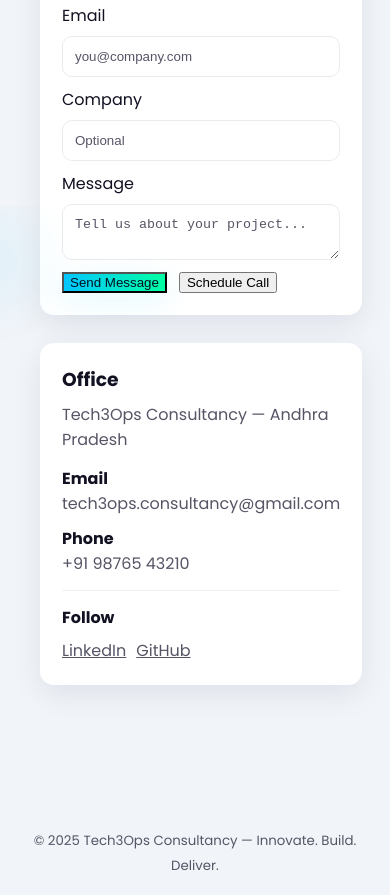
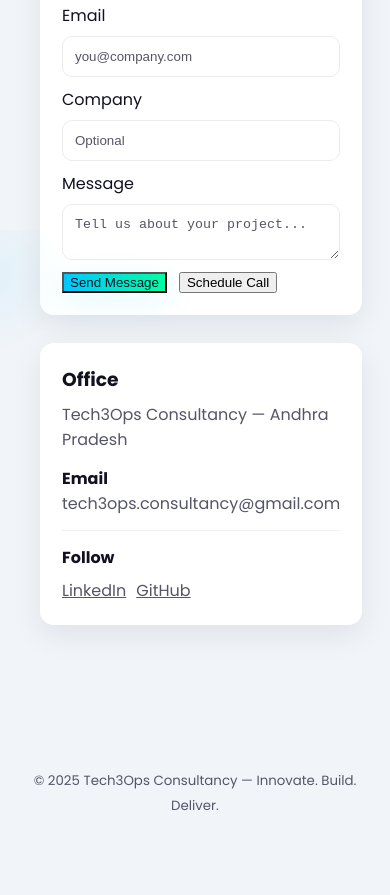
Before and after one commit to tecH3Ops/home, a plain HTML site: page index.html in a window 390 px wide. Shown: the part 4193-5088 px from the top of the page. After the commit the page ends 5028 px from the top, so only its background shows below. Drawn offline with Linux system fonts and the light colour scheme.

Commit message:
removed mobile number

```diff
--- a/index.html
+++ b/index.html
@@ -368,7 +368,7 @@
         <h3 style="margin:0 0 8px 0">Office</h3>
         <div style="color:var(--muted)">Tech3Ops Consultancy — Andhra Pradesh</div>
         <div style="margin-top:14px"><strong>Email</strong><div style="color:var(--muted)">tech3ops.consultancy@gmail.com</div></div>
-        <div style="margin-top:10px"><strong>Phone</strong><div style="color:var(--muted)">+91 98765 43210</div></div>
+
 
         <hr style="margin:14px 0;border:none;border-top:1px solid rgba(0,0,0,0.06)">
 
```
